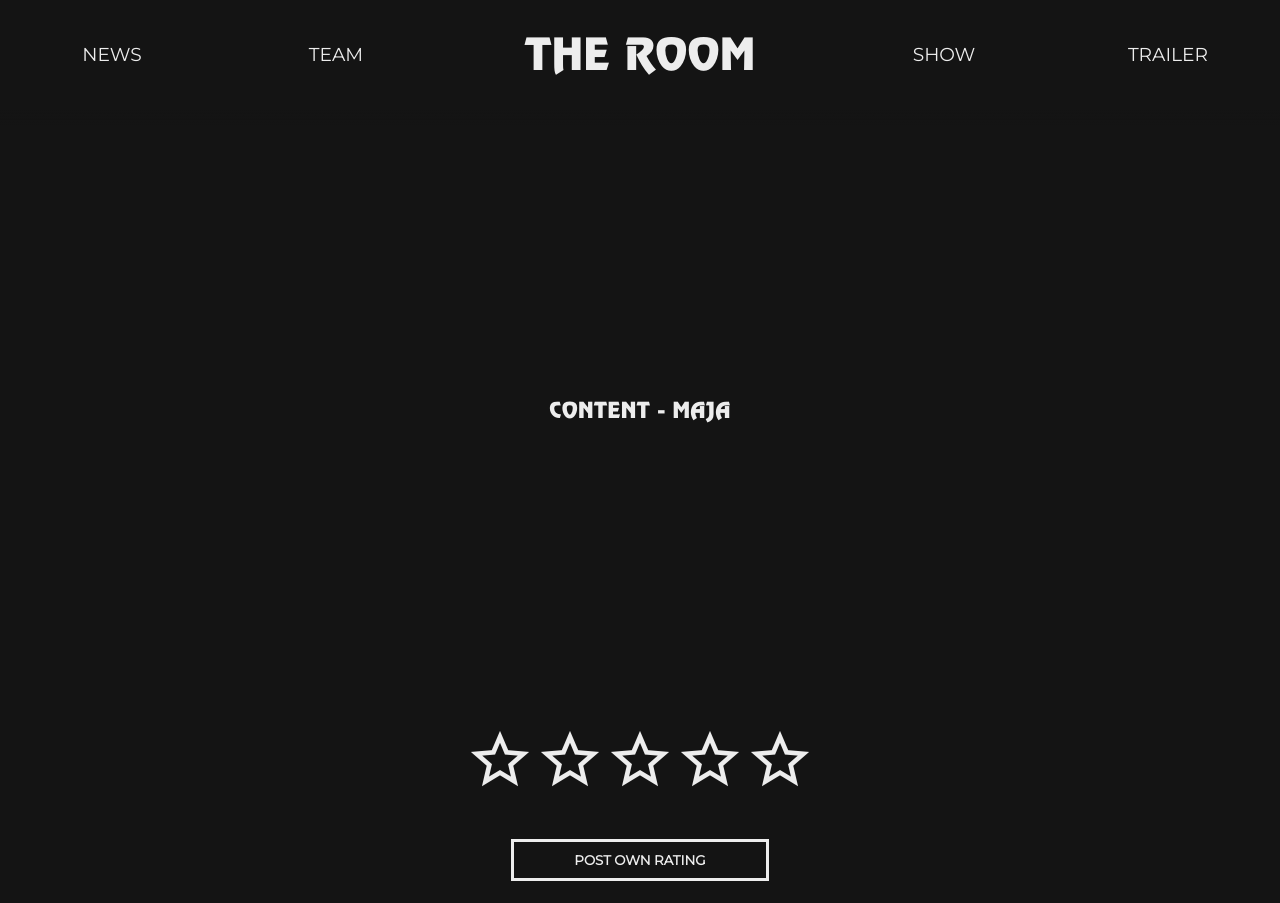
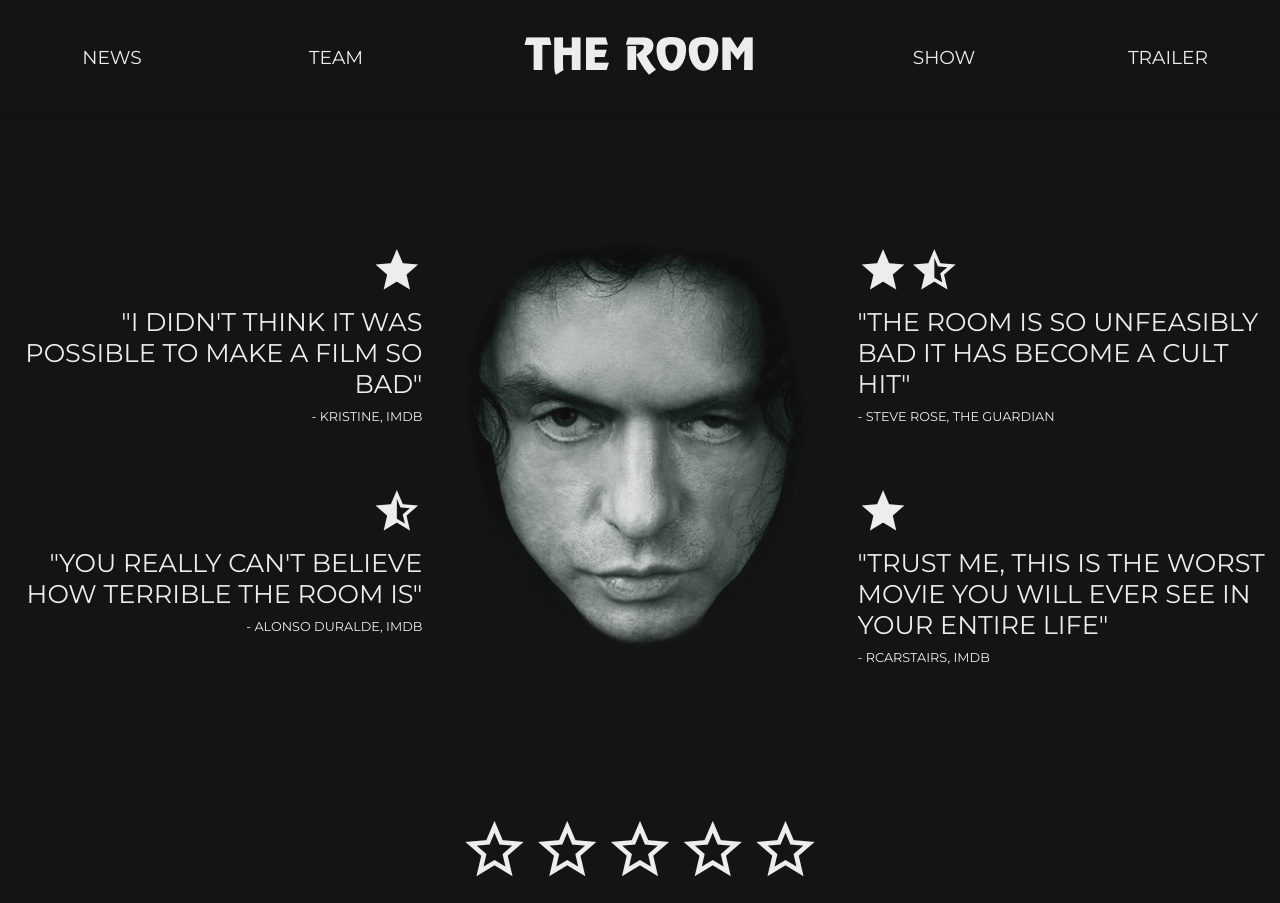
Before and after one commit to MathiasSchoettle/webdesign-project, a plain HTML site: page Mathias/HTML/headerTest.html in a window 1280 px wide. Shown: the top 903 px of the page. Drawn offline with Linux system fonts and the light colour scheme; some icons are missing.

Commit message:
merged majas section into mathias' section and added liks to footer icons

```diff
--- a/Maja/CSS/stylesheet.css
+++ b/Maja/CSS/stylesheet.css
@@ -7,7 +7,6 @@
 }
 
 body {
-  background-color: black;
   color: #ededed;
   font-family: "Montserrat";
   font-size: 2vw;
@@ -58,6 +57,7 @@ body {
   top: 40%;
   margin-top: -50%;
   display: block;
+  filter: contrast(90%);
 }
 
 .revContainerLeft p {
@@ -79,7 +79,6 @@ body {
 
 .cite {
   margin-top: 20px;
-  font-style: italic;
 }
 
 .name {
--- a/Mathias/CSS/stylesheet.css
+++ b/Mathias/CSS/stylesheet.css
@@ -293,6 +293,11 @@ html {
   line-height: 175px;
 }
 
+.footer-social-media a {
+  text-decoration: none;
+  color: #ededed;
+}
+
 .footer-icon {
   padding: 0 5%;
   font-size: 50px;
--- a/Mathias/HTML/headerTest.html
+++ b/Mathias/HTML/headerTest.html
@@ -7,6 +7,7 @@
   <link rel="stylesheet" href="https://fonts.googleapis.com/icon?family=Material+Icons">
   <link rel="stylesheet" href="https://d1azc1qln24ryf.cloudfront.net/114779/Socicon/style-cf.css?u8vidh">
   <link rel="stylesheet" type="text/css" href="../CSS/stylesheet.css">
+  <link rel="stylesheet" type="text/css" href="../../Maja/CSS/stylesheet.css">
   <link href="https://fonts.googleapis.com/css?family=Montserrat&display=swap" rel="stylesheet">
 
   <script type="text/javascript" src="../JS/scripts.js"></script>
@@ -57,7 +58,62 @@
 
   <div class="top-filler"></div> <!-- fills space the header occupies when at top -->
 
-  <div class="filler">CONTENT - MAJA</div>
+  <section id="reviewSection">
+    <div id="reviewsLeft" class="reviews">
+      <div class="wholeRevContainer top">
+        <!-- star reviews -->
+        <div class="starRev left">
+          <i class="material-icons">star</i>
+        </div>
+        <!-- review text -->
+        <div class="revContainerLeft">
+          <p class="cite">"I DIDN'T THINK IT WAS POSSIBLE TO MAKE A FILM SO BAD"</p>
+          <p class="name">- KRISTINE, IMDB</p>
+        </div>
+      </div>
+      <div class="wholeRevContainer bottom">
+        <!-- star reviews -->
+        <div class="starRev left">
+          <i class="material-icons">star_half</i>
+        </div>
+        <!-- review text -->
+        <div class="revContainerLeft">
+          <p class="cite">"YOU REALLY CAN'T BELIEVE HOW TERRIBLE THE ROOM IS"</p>
+          <p class="name">- ALONSO DURALDE, IMDB</p>
+        </div>
+      </div>
+    </div>
+
+    <div id=face>
+      <!-- poster image -->
+      <img src="../../Maja/Ressources/Images/TW_face.png" alt="" class="posterImage">
+    </div>
+
+    <div id=reviewsRight class="reviews">
+      <div class="wholeRevContainer top">
+        <!-- star reviews -->
+        <div class="starRev right">
+          <i class="material-icons">star</i><i class="material-icons">star_half</i>
+        </div>
+        <!-- review text -->
+        <div class="revContainerRight">
+          <p class="cite">"THE ROOM IS SO UNFEASIBLY BAD IT HAS BECOME A CULT HIT"</p>
+          <p class="name">- STEVE ROSE, THE GUARDIAN</p>
+        </div>
+      </div>
+      <div class="wholeRevContainer bottom">
+        <!-- star reviews -->
+        <div class="starRev right">
+          <i class="material-icons">star</i>
+        </div>
+        <!-- review text -->
+        <div  class="revContainerRight">
+          <p class="cite">"TRUST ME, THIS IS THE WORST MOVIE YOU WILL EVER SEE IN YOUR ENTIRE LIFE"</p>
+          <p class="name">- RCARSTAIRS, IMDB</p>
+        </div>
+      </div>
+    </div>
+  </section>
 
   <div class="user-review-container">
     <div id="user-review-star-container">
@@ -92,14 +148,14 @@
 
   <footer class="footer">
     <nav class="footer-social-media">
-      <i class="socicon-youtube footer-icon"></i>
-      <i class="socicon-facebook footer-icon"></i>
-      <i class="socicon-twitter footer-icon"></i>
-      <i class="socicon-mail footer-icon"></i>
+      <a href="https://www.youtube.com/TommyWiseau" target="_blank" class="socicon-youtube footer-icon"></a>
+      <a href="https://www.facebook.com/theroommovie/" target="_blank" class="socicon-facebook footer-icon"></a>
+      <a href="https://twitter.com/TheRoomMovie" target="_blank" class="socicon-twitter footer-icon"></a>
+      <a href="mailto:theroom@theroommovie.com " target="_blank" class="socicon-mail footer-icon"></a>
     </nav>
 
     <div class="footer-other">
-      <nav id="footer-nav">
+        <nav id="footer-nav">
         <a href="">About</a>
         <a href="">Imprint</a>
         <a href="">Privacy</a>
```
